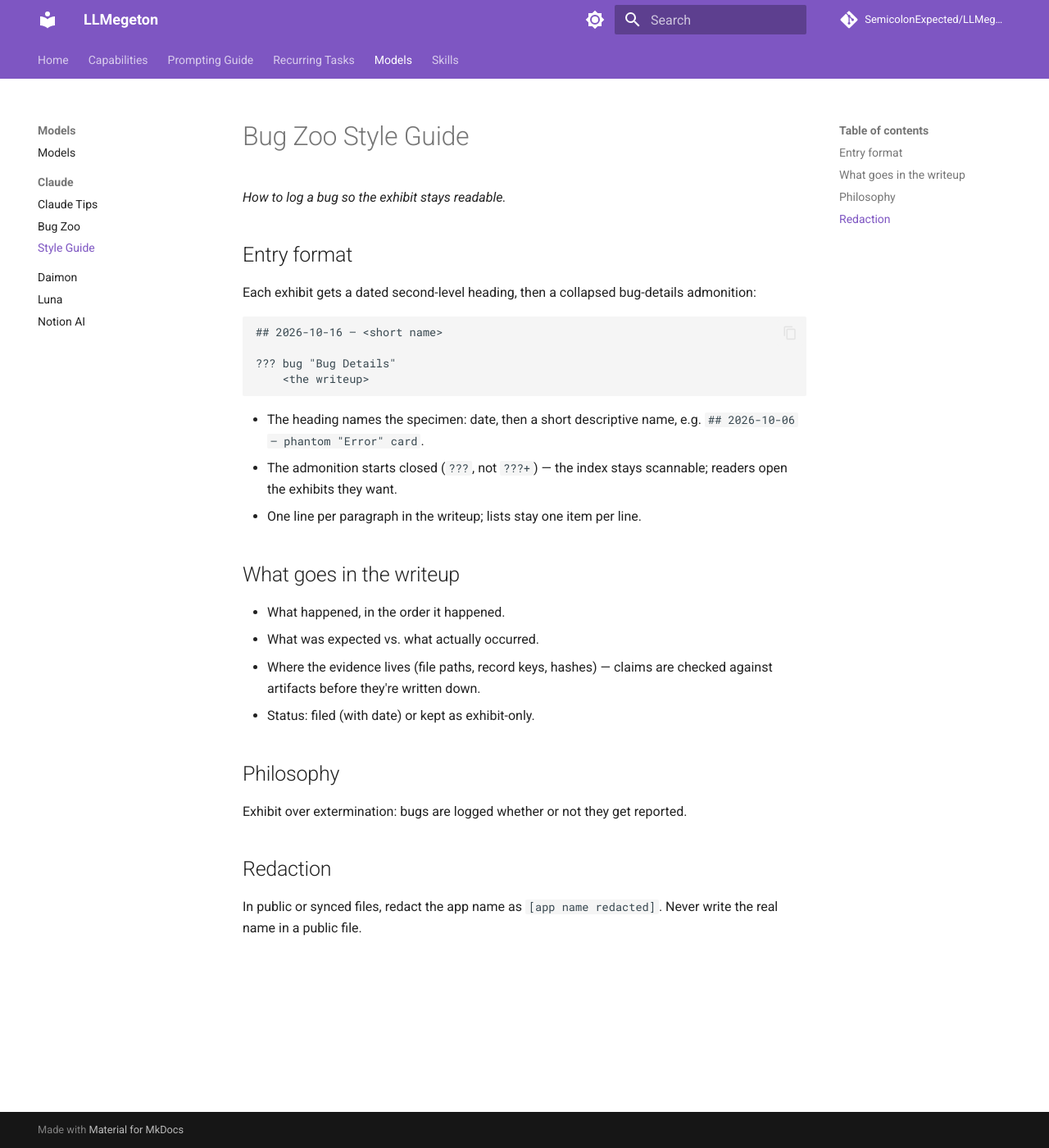
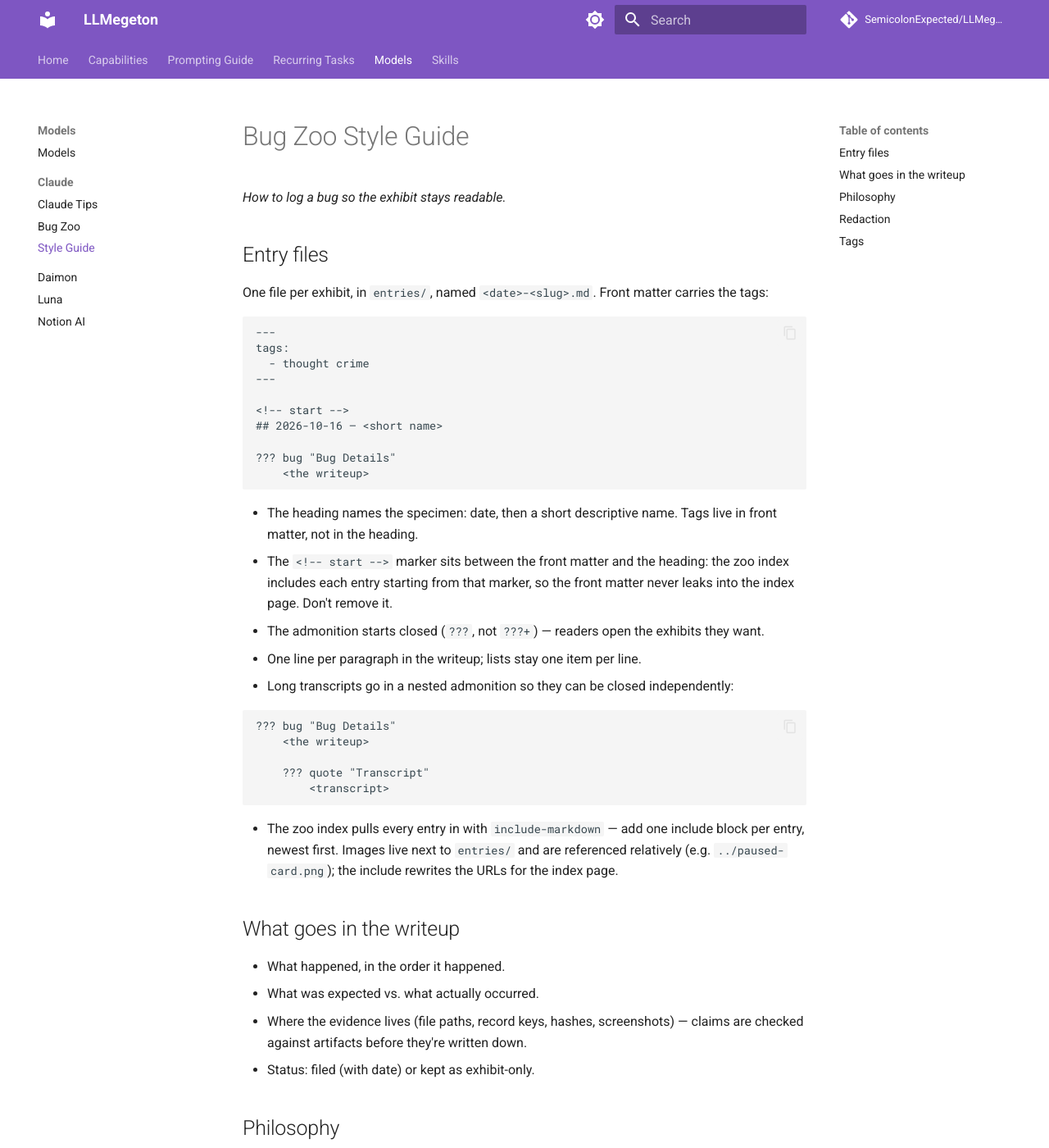
Before and after one commit to SemicolonExpected/LLMegeton, an MkDocs documentation site: the page built from docs/models/claude/bug-zoo/style-guide/index.md, in a window 1280 px wide and 1400 px high. Shown: the whole window at 82% size. Built offline with MkDocs 1.6.1 and Material for MkDocs 9.7.7, drawn with Linux system fonts in a browser that asks for light colours; comment, search, counter and statistics services are not loaded; some of the changed text lies outside the part shown.

Commit message:
Bug zoo: three entries as per-page exhibits with tag filtering via includes

````diff
--- a/docs/models/claude/bug-zoo/style-guide/index.md
+++ b/docs/models/claude/bug-zoo/style-guide/index.md
@@ -2,26 +2,44 @@
 
 *How to log a bug so the exhibit stays readable.*
 
-## Entry format
+## Entry files
 
-Each exhibit gets a dated second-level heading, then a collapsed bug-details admonition:
+One file per exhibit, in `entries/`, named `<date>-<slug>.md`. Front matter carries the tags:
 
 ```
+---
+tags:
+  - thought crime
+---
+
+<!-- start -->
 ## 2026-10-16 — <short name>
 
 ??? bug "Bug Details"
     <the writeup>
 ```
 
-- The heading names the specimen: date, then a short descriptive name, e.g. `## 2026-10-06 — phantom "Error" card`.
-- The admonition starts closed (`???`, not `???+`) — the index stays scannable; readers open the exhibits they want.
+- The heading names the specimen: date, then a short descriptive name. Tags live in front matter, not in the heading.
+- The `<!-- start -->` marker sits between the front matter and the heading: the zoo index includes each entry starting from that marker, so the front matter never leaks into the index page. Don't remove it.
+- The admonition starts closed (`???`, not `???+`) — readers open the exhibits they want.
 - One line per paragraph in the writeup; lists stay one item per line.
+- Long transcripts go in a nested admonition so they can be closed independently:
+
+```
+??? bug "Bug Details"
+    <the writeup>
+
+    ??? quote "Transcript"
+        <transcript>
+```
+
+- The zoo index pulls every entry in with `include-markdown` — add one include block per entry, newest first. Images live next to `entries/` and are referenced relatively (e.g. `../paused-card.png`); the include rewrites the URLs for the index page.
 
 ## What goes in the writeup
 
 - What happened, in the order it happened.
 - What was expected vs. what actually occurred.
-- Where the evidence lives (file paths, record keys, hashes) — claims are checked against artifacts before they're written down.
+- Where the evidence lives (file paths, record keys, hashes, screenshots) — claims are checked against artifacts before they're written down.
 - Status: filed (with date) or kept as exhibit-only.
 
 ## Philosophy
@@ -31,3 +49,8 @@ Exhibit over extermination: bugs are logged whether or not they get reported.
 ## Redaction
 
 In public or synced files, redact the app name as `[app name redacted]`. Never write the real name in a public file.
+
+## Tags
+
+- `thought crime` — erroneous triggering of a safety harness. The crime is the harness's, not the reporter's.
+- `alignment` — alignment-based bugs: model behavior diverging from intent (sycophancy, performative disagreement, calibration problems).
--- a/mkdocs.yml
+++ b/mkdocs.yml
@@ -34,6 +34,8 @@ theme:
 
 plugins:
   - search
+  - material/tags
+  - include-markdown
 
 markdown_extensions:
   - admonition
````
Also changed, not shown: docs/models/claude/bug-zoo/entries/2026-10-16-misattribution-cascade.md (added, +20 -0 lines), docs/models/claude/bug-zoo/entries/2026-10-16-performative-disagreement.md (added, +27 -0 lines), docs/models/claude/bug-zoo/entries/2026-10-16-sticky-flag-blind-retry.md (added, +28 -0 lines), docs/models/claude/bug-zoo/index.md (+17 -4 lines), docs/models/claude/bug-zoo/tags.md (added, +5 -0 lines).
